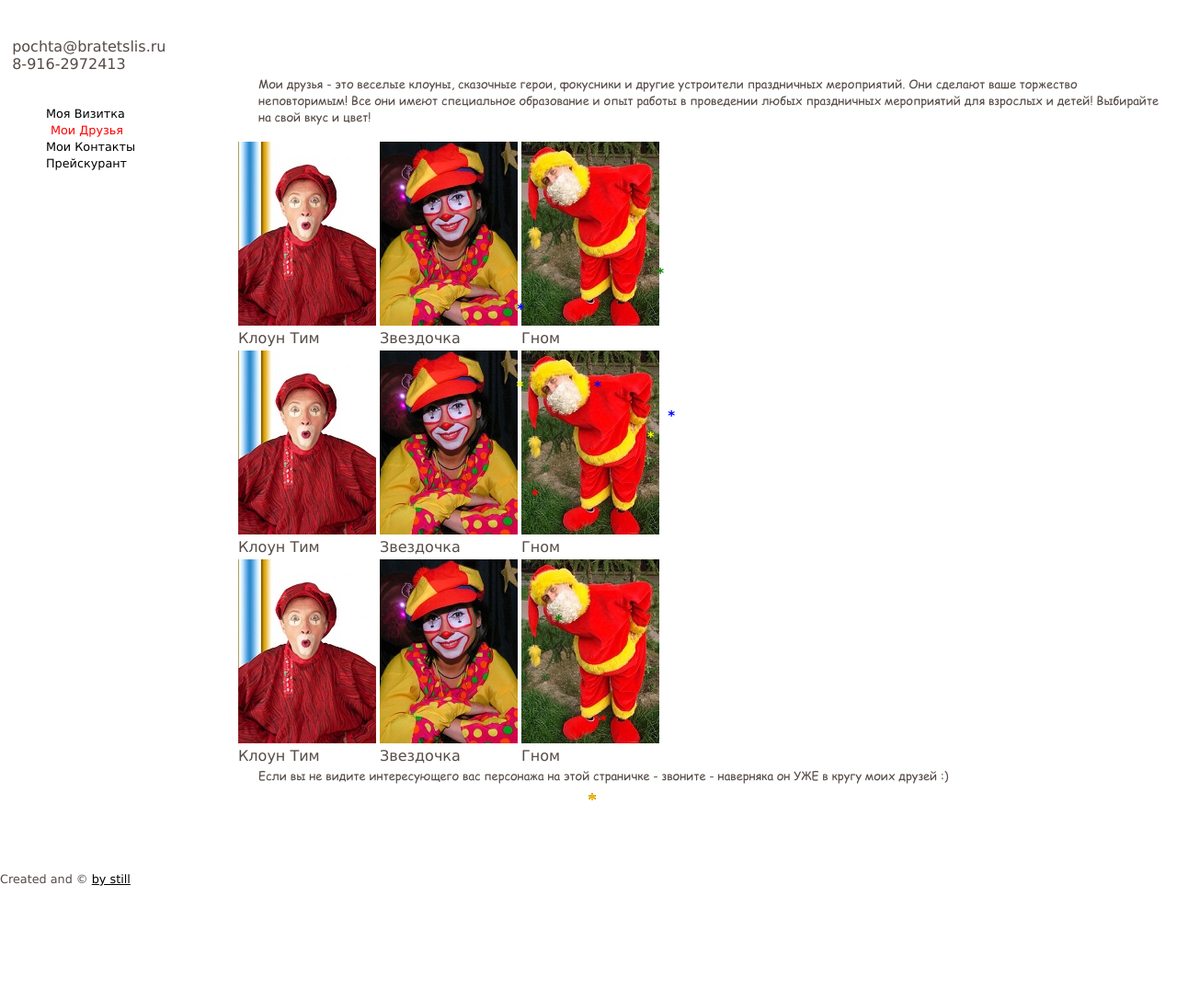
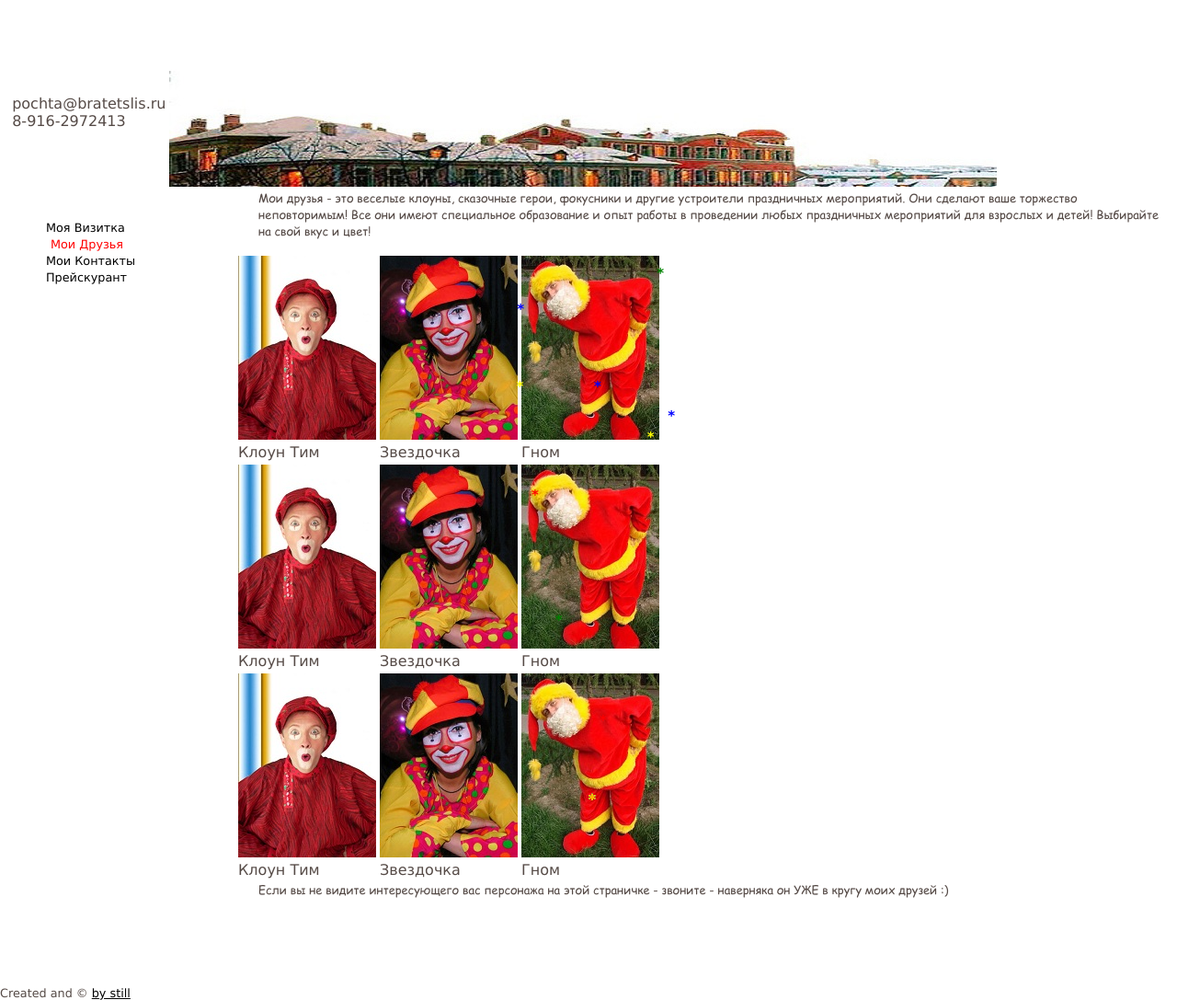
Before and after one commit to bratetslis/Site, a Jekyll site: the page built from index.md, in a window 1280 px wide. Shown: the whole page at 92% size. Built offline with Jekyll 4.4.1, drawn with Linux system fonts in a browser that asks for light colours; before the commit the page ends 963 px from its top, so only the background shows below that.

Commit message:
Update _layouts/type3.html

```diff
--- a/_layouts/type3.html
+++ b/_layouts/type3.html
@@ -36,7 +36,7 @@
 <body>
 
 <table>
-<tr><td><br><br>&nbsp&nbsppochta@bratetslis.ru<br>&nbsp&nbsp8-916-2972413 </td><td><src=:"../img/ForLogo4.jpg"></td></tr>
+<tr><td><br><br>&nbsp&nbsppochta@bratetslis.ru<br>&nbsp&nbsp8-916-2972413 </td><td> <img src="../img/ForLogo4.jpg"> </td></tr>
 </table>
 
 <script type="text/javascript" src="../js/firework.js"></script>
```
